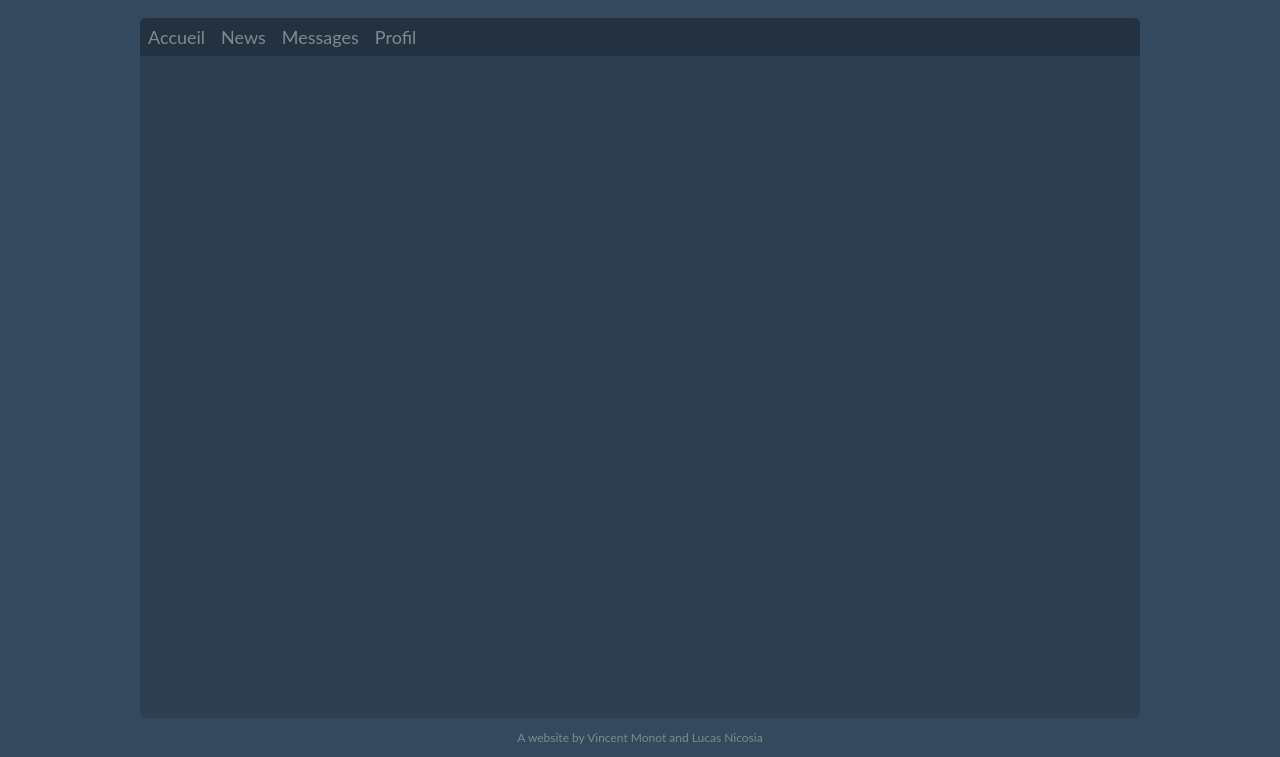
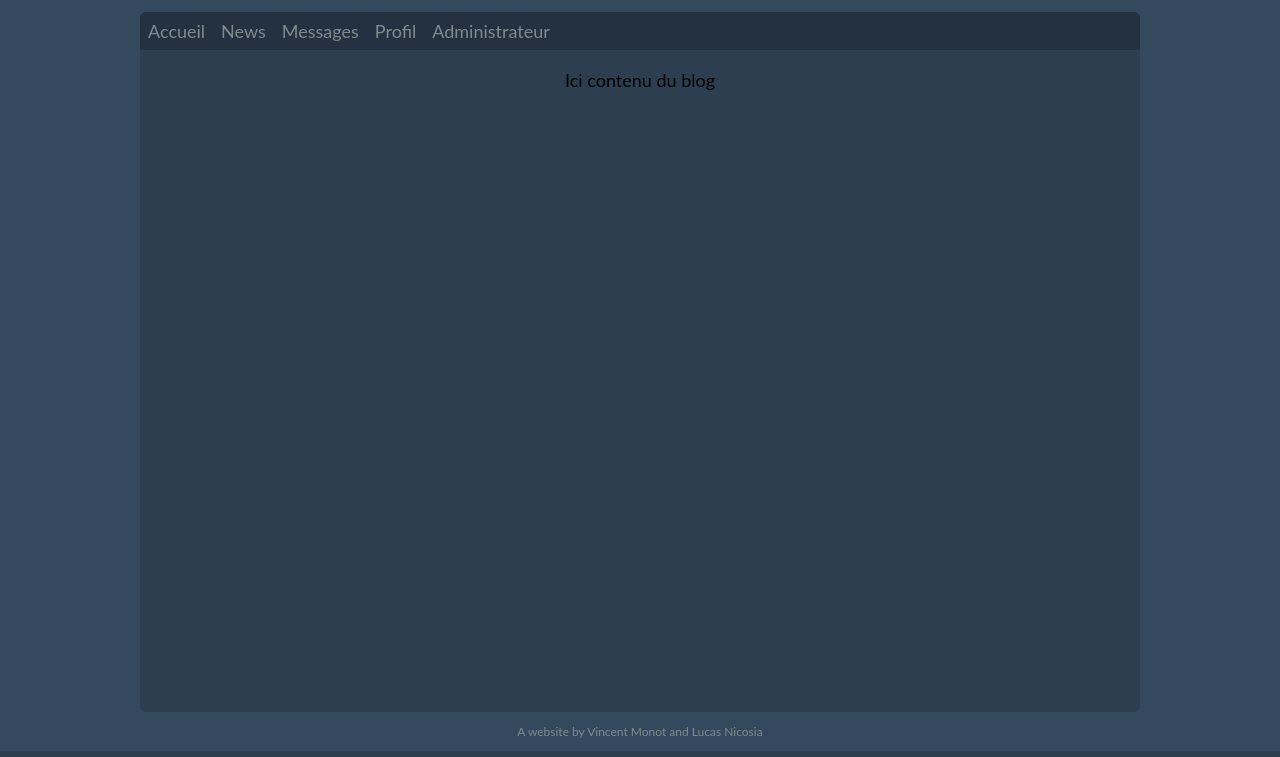
Before and after one commit to Agurato/Golb, a PHP site: page / in a window 1280 px wide. Shown: the part 107-864 px from the top of the page. Run offline with PHP 8.4, Linux system fonts and the light colour scheme.

Commit message:
Mise en avant du bloc informations

```diff
--- a/css/style.css
+++ b/css/style.css
@@ -38,7 +38,7 @@ h1{
 	text-align: center;
 }
 
-.menu{
+div.menu{
 	background-color: #233140;
 	position: absolute;
 	width: 100%;
@@ -49,12 +49,20 @@ h1{
 	margin:0;
 	padding:0;
 	position: relative;
-	list-style: none outside none;
-	}
+	list-style: none outside;
+}
 .topmenualign > li{
 	float :left;
 	margin: 8px;
 }
+
+div.info {
+	position: absolute;
+	margin-top: 39px;
+	width: 100%;
+	height: 100%;
+}
+
 a{
 	text-decoration: none;
 	color:#7f8c8d;
--- a/index.php
+++ b/index.php
@@ -4,10 +4,13 @@
 	beginHTML('Golb','css/style.css');
 ?>
 		<div class="container">
+			<!-- HEADER -->
 			<div class="header">
 				<h1>Golb</h1>
 				<p class="note">Petit Golb amusant pour les golbers affutés</p>
 			</div>
+
+			<!-- CONTENT -->
 			<div class="contentmain">
 				<div class="content">
 					<div class="menu">
@@ -16,11 +19,11 @@
 							<li><a href="index.php">News</a></li>
 							<li><a href="index.php">Messages</a></li>
 							<li><a href="index.php">Profil</a></li>
-						<li><a href="index.php"></a></li>
+							<li><a href="index.php">Administrateur</a></li>
 
 						</ul>
 					</div>
-			<div>
+					<div class="info">
 						<p>
 							Ici contenu du blog
 							<!-- <img src="img/example-image.jpg" class="img-rounded img-centered" alt="Photo test"/> -->
@@ -31,10 +34,10 @@
 
 				</div>
 			</div>
+
+			<!-- FOOTER -->
 			<div class="footer">
-			<p>
-				A website by Vincent Monot and Lucas Nicosia
-			</p>
+				<p>A website by Vincent Monot and Lucas Nicosia</p>
 			</div>
 		</div>
 <?php
```
Also changed, not shown: begin.php (+7 -4 lines), 1 other file. Lines whose indentation alone changed are shown as unchanged.
